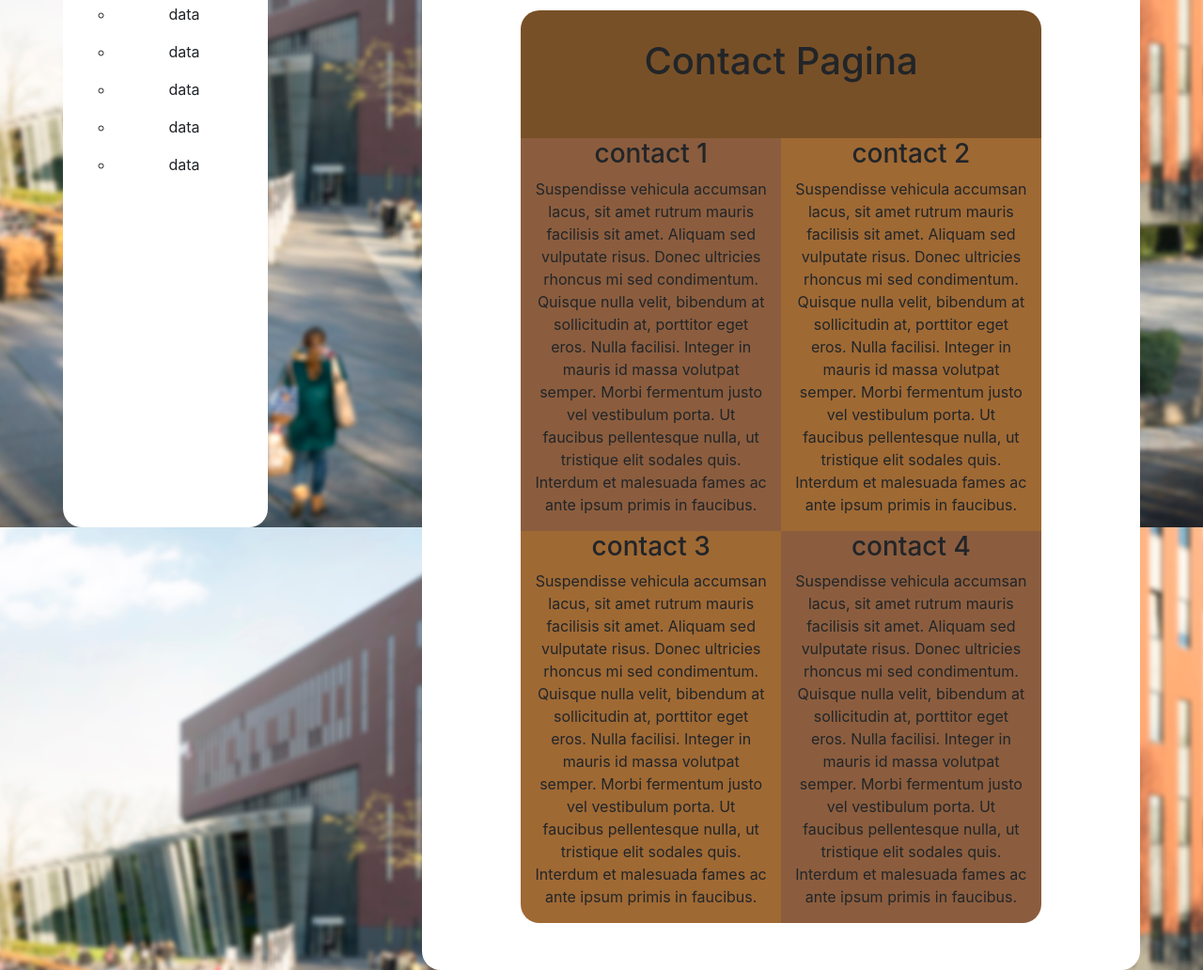
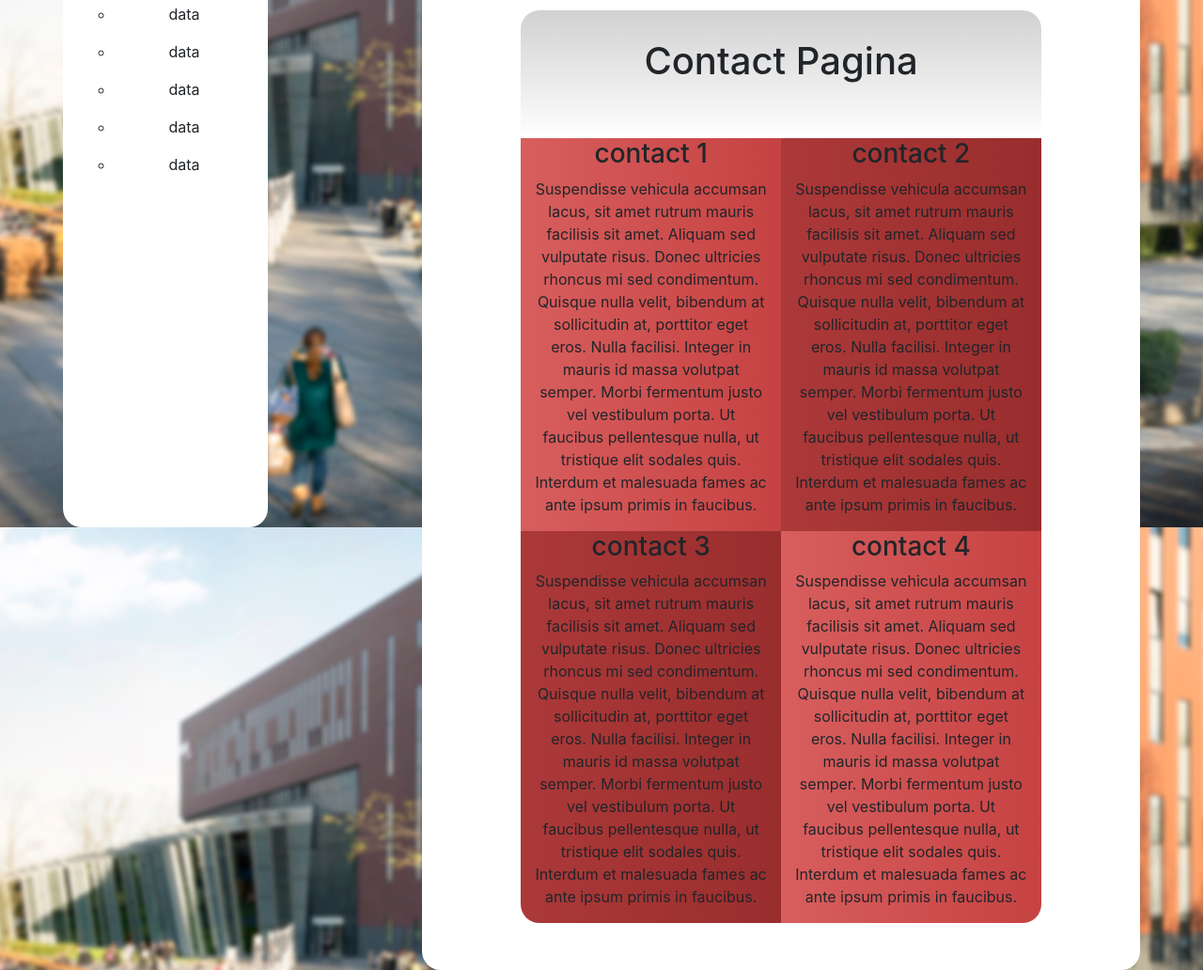
Before and after one commit to Masterkiller171/HBO_prjct, a plain HTML site: page Course 1/Les 2/HTML_files/Contact.html in a window 1280 px wide. Shown: the part 239-1271 px from the top of the page at 94% size. Drawn offline with nearby package versions, Linux system fonts and the light colour scheme.

Commit message:
Kleuren contact page

```diff
--- a/Course 1/Les 2/CSS_files/Contact.css
+++ b/Course 1/Les 2/CSS_files/Contact.css
@@ -14,13 +14,13 @@
 }
 
 .contacttitle {
-    background-color: #785027;
     border-top-left-radius: 20px;
     border-top-right-radius: 20px;
+    background-image: linear-gradient(-180deg, #d1d1d1, #ffffff)
 }
 
 .boxlefttop {
-    background-color: #8b5d3e;
+    background-image: linear-gradient(-90deg, #c64242, #d85e5e);
 }
 
 .boxlefttop:hover {
@@ -31,7 +31,7 @@
 }
 
 .boxrighttop {
-    background-color: #9f6934;
+    background-image: linear-gradient(-90deg, #992d2d, #ac3939);
 }
 
 .boxrighttop:hover {
@@ -42,7 +42,7 @@
 }
 
 .boxleftbottom {
-    background-color: #9f6934;
+    background-image: linear-gradient(-90deg, #992d2d, #ac3939);
     border-bottom-left-radius: 20px;
 }
 
@@ -54,7 +54,7 @@
 }
 
 .boxrightbottom {
-    background-color: #8b5d3e;
+    background-image: linear-gradient(-90deg, #c64242, #d85e5e);
     border-bottom-right-radius: 20px;
 }
 
@@ -67,20 +67,20 @@
 
 @keyframes transcolour {
     from {
-        background-color: #8b5d3e;
+    background-image: linear-gradient(-90deg, #992d2d, #ac3939);
     }
 
     to {
-        background-color: #9f6934;
+    background-image: linear-gradient(-90deg, #c64242, #d85e5e);
     }
 }
 
 @keyframes transcolor {
     from {
-        background-color: #9f6934;
+    background-image: linear-gradient(-90deg, #c64242, #d85e5e);
     }
 
     to {
-        background-color: #8b5d3e;
+    background-image: linear-gradient(-90deg, #992d2d, #ac3939);
     }
 }
```
